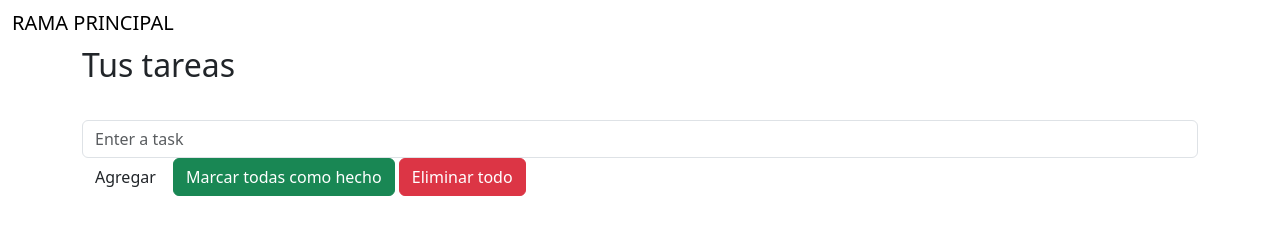
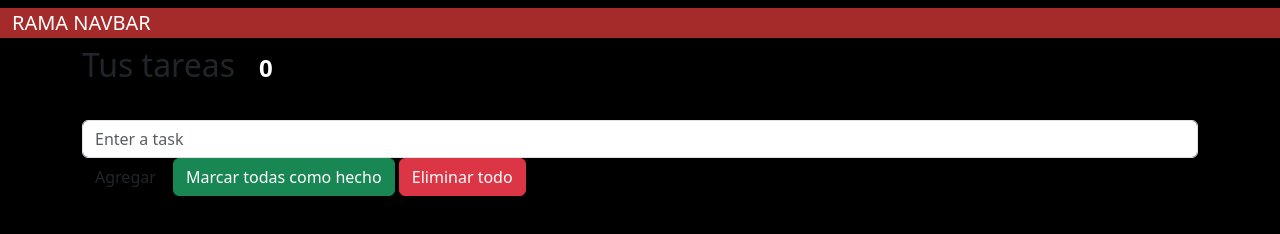
Before and after one commit to Bryan2801/Git_GitHub, a website: page index.html in a window 1280 px wide. Drawn offline with nearby package versions, Linux system fonts and the light colour scheme.

Commit message:
Cambios en navBar

```diff
--- a/css/custom.css
+++ b/css/custom.css
@@ -3,3 +3,17 @@
 }
 
 .list-group {line-height:30px}
+
+.container-fluid
+{
+    background-color: brown;
+}
+
+.navbar-brand{
+    color: white;
+}
+
+body
+{
+    background-color: black;
+}
--- a/index.html
+++ b/index.html
@@ -12,7 +12,7 @@
     <nav class="navbar navbar-default">
         <div class="container-fluid">
             <div class="navbar-header">
-                <span class="navbar-brand">RAMA PRINCIPAL</span>
+                <span class="navbar-brand">RAMA NAVBAR</span>
             </div>
         </div>
     </nav>
```
